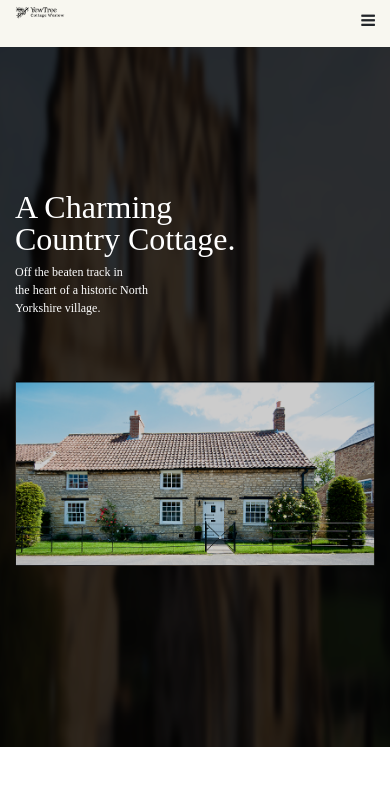
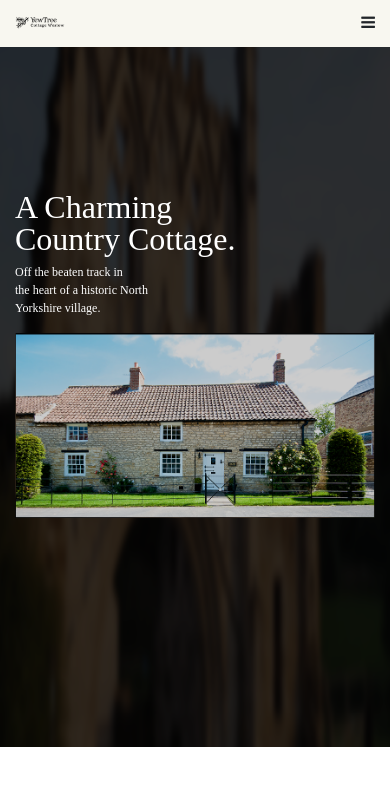
Before and after one commit to saharanaPro/yewTree.github.io, a plain HTML site: page index.html in a window 390 px wide. Shown: the top 812 px of the page. Drawn offline with Linux system fonts and the light colour scheme; a web font is replaced by a local one.

Commit message:
logo updated responsive

```diff
--- a/Assets/Css/style.css
+++ b/Assets/Css/style.css
@@ -118,7 +118,10 @@ header {
     .bannerImg {
         width: 100%;
         margin-right: 0px;
-        margin-top: 12rem;
+        margin-top: 9rem;
+    }
+    .logo {
+        margin-top: 16px;
     }
 }
 @media screen and (min-width: 1200px) {
```
